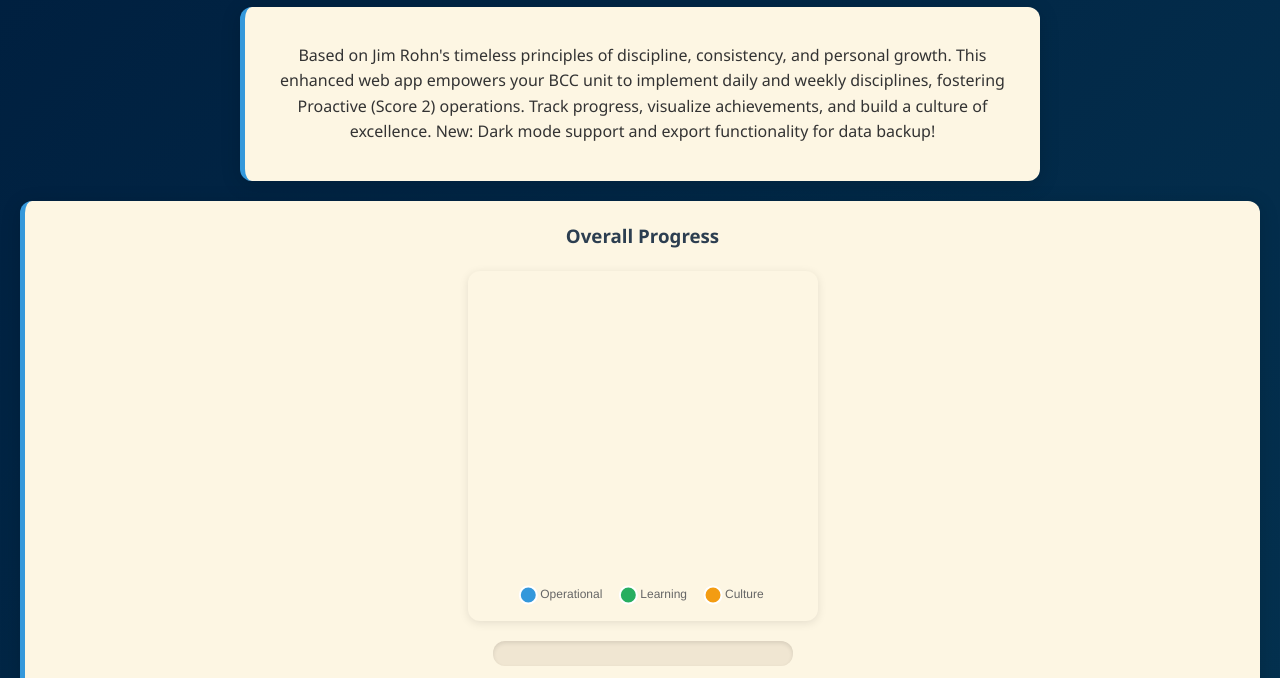
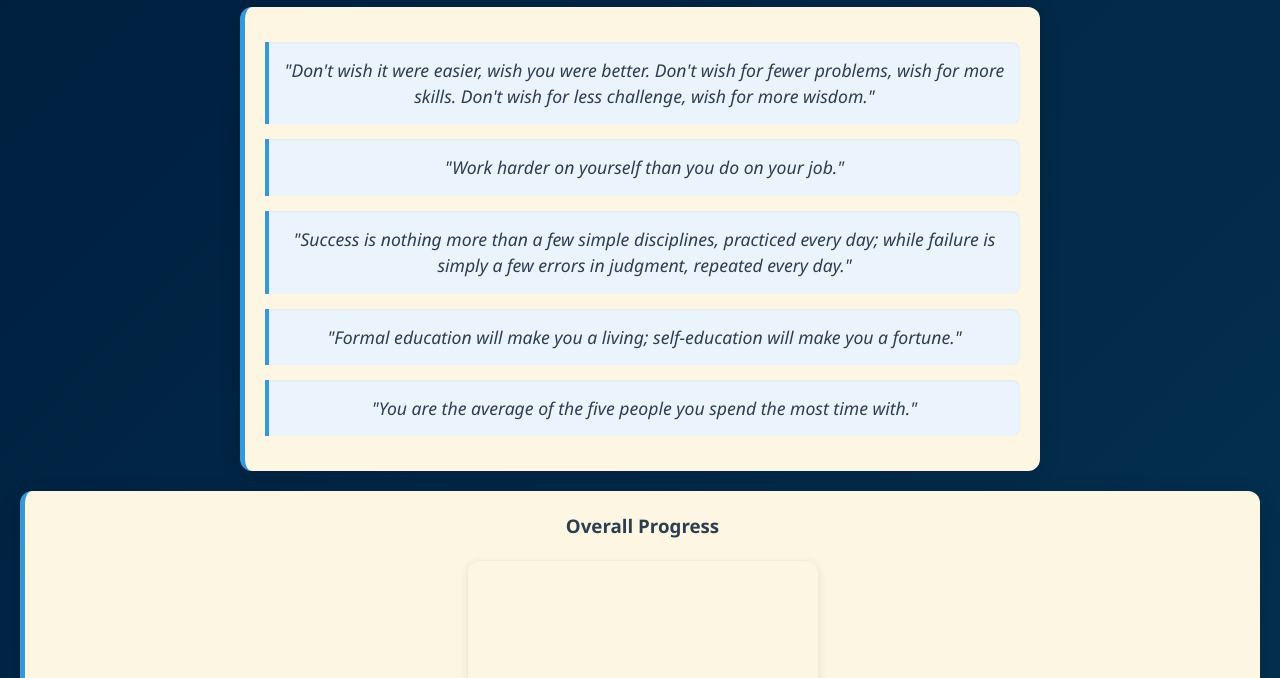
Before and after one commit to G88416/R75m, a plain HTML site: page index.html in a window 1280 px wide. Shown: the part 115-793 px from the top of the page. Drawn offline with nearby package versions, Linux system fonts and the light colour scheme.

Commit message:
Insert motivational quotes in the intro section
Added blockquote elements with motivational quotes to the introduction section.

```diff
--- a/index.html
+++ b/index.html
@@ -80,6 +80,19 @@
             box-shadow: var(--shadow-lg);
             border-left: 5px solid var(--primary-color);
             animation: fadeInUp 0.6s ease-out;
+        }
+
+        .intro blockquote {
+            font-style: italic;
+            color: var(--secondary-color);
+            margin: 15px 0;
+            padding: 15px;
+            background: #ebf3fd;
+            border-left: 4px solid var(--primary-color);
+            border-radius: 0 8px 8px 0;
+            box-shadow: inset 0 1px 3px rgba(0,0,0,0.05);
+            font-size: 1.1em;
+            line-height: 1.5;
         }
 
         @keyframes fadeInUp {
@@ -678,7 +691,11 @@
     <button class="theme-toggle" onclick="toggleDarkMode()" title="Toggle Dark Mode">🌙</button>
     <h1>The Proactive BCC System Application</h1>
     <div class="intro">
-        <p>Based on Jim Rohn's timeless principles of discipline, consistency, and personal growth. This enhanced web app empowers your BCC unit to implement daily and weekly disciplines, fostering Proactive (Score 2) operations. Track progress, visualize achievements, and build a culture of excellence. New: Dark mode support and export functionality for data backup!</p>
+        <blockquote>"Don't wish it were easier, wish you were better. Don't wish for fewer problems, wish for more skills. Don't wish for less challenge, wish for more wisdom."</blockquote>
+        <blockquote>"Work harder on yourself than you do on your job."</blockquote>
+        <blockquote>"Success is nothing more than a few simple disciplines, practiced every day; while failure is simply a few errors in judgment, repeated every day."</blockquote>
+        <blockquote>"Formal education will make you a living; self-education will make you a fortune."</blockquote>
+        <blockquote>"You are the average of the five people you spend the most time with."</blockquote>
     </div>
 
     <div class="overall-progress">
```
